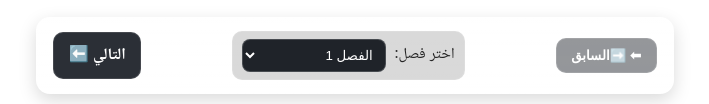
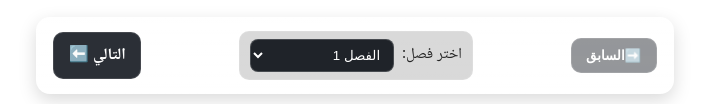
Before and after one commit to mahmoud9953/karih-al-shoujo-site1, an Astro site: page /novels/karih-al-shoujo/1 in a window 1280 px wide. Shown: the part 4978-5082 px from the top of the page, without its empty margins (285-994 px from the left). Built offline with nearby package versions, Linux system fonts and the light colour scheme; Astro itself is replaced by a stand-in of ours.

Commit message:
update: adjusted arrows for السابق

```diff
--- a/src/pages/novels/[slug]/[chapter].astro
+++ b/src/pages/novels/[slug]/[chapter].astro
@@ -60,8 +60,8 @@ const titleText = `${fm.title || ("الفصل " + chapter)} — ${fm.novel || sl
 <div class="chapter-toolbar" dir="rtl">
   <!-- Previous -->
   {prev
-    ? <a class="btn-nav" rel="prev" href={`/novels/${slug}/${prev}`}>⬅ ➡️السابق</a>
-    : <button class="btn-nav disabled" disabled>⬅ ➡️السابق</button>}
+    ? <a class="btn-nav" rel="prev" href={`/novels/${slug}/${prev}`}> ➡️السابق</a>
+    : <button class="btn-nav disabled" disabled> ➡️السابق</button>}
 
   <!-- Chapter picker -->
   <div class="chapter-picker">
```
